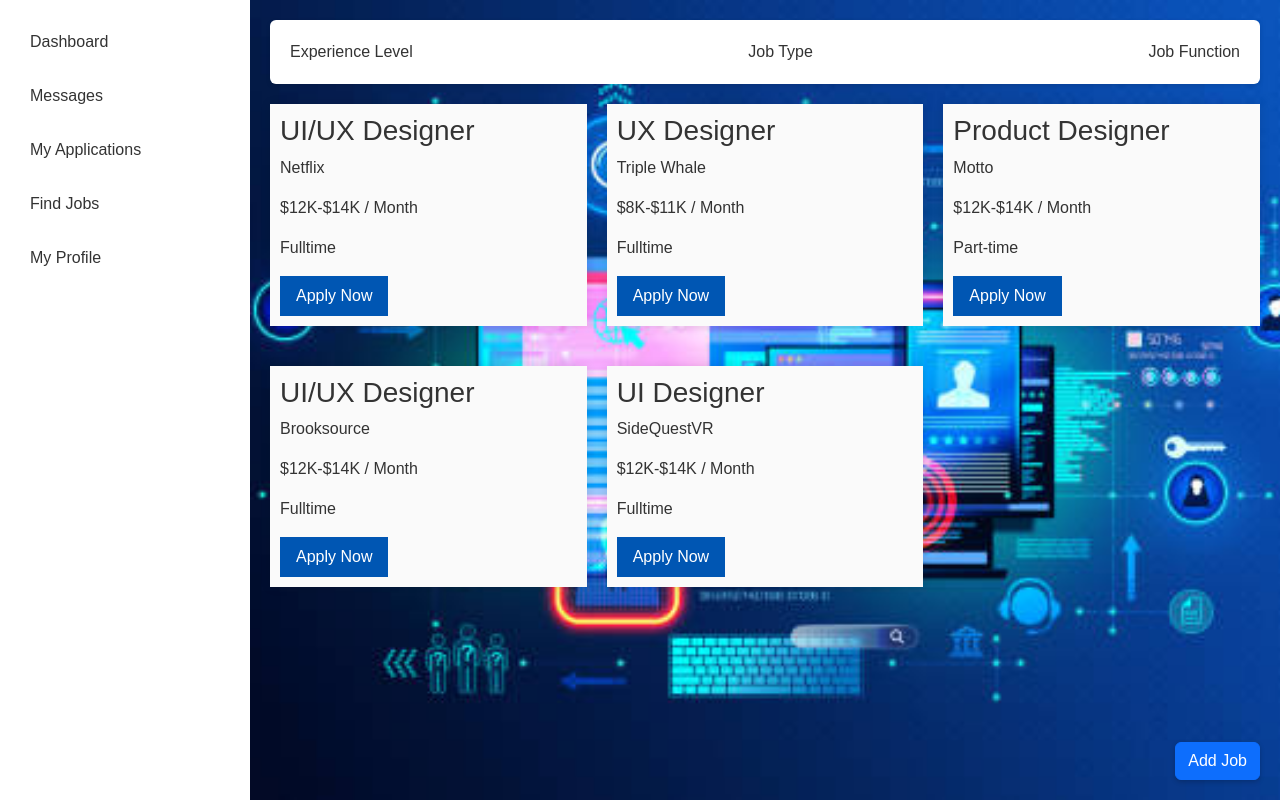
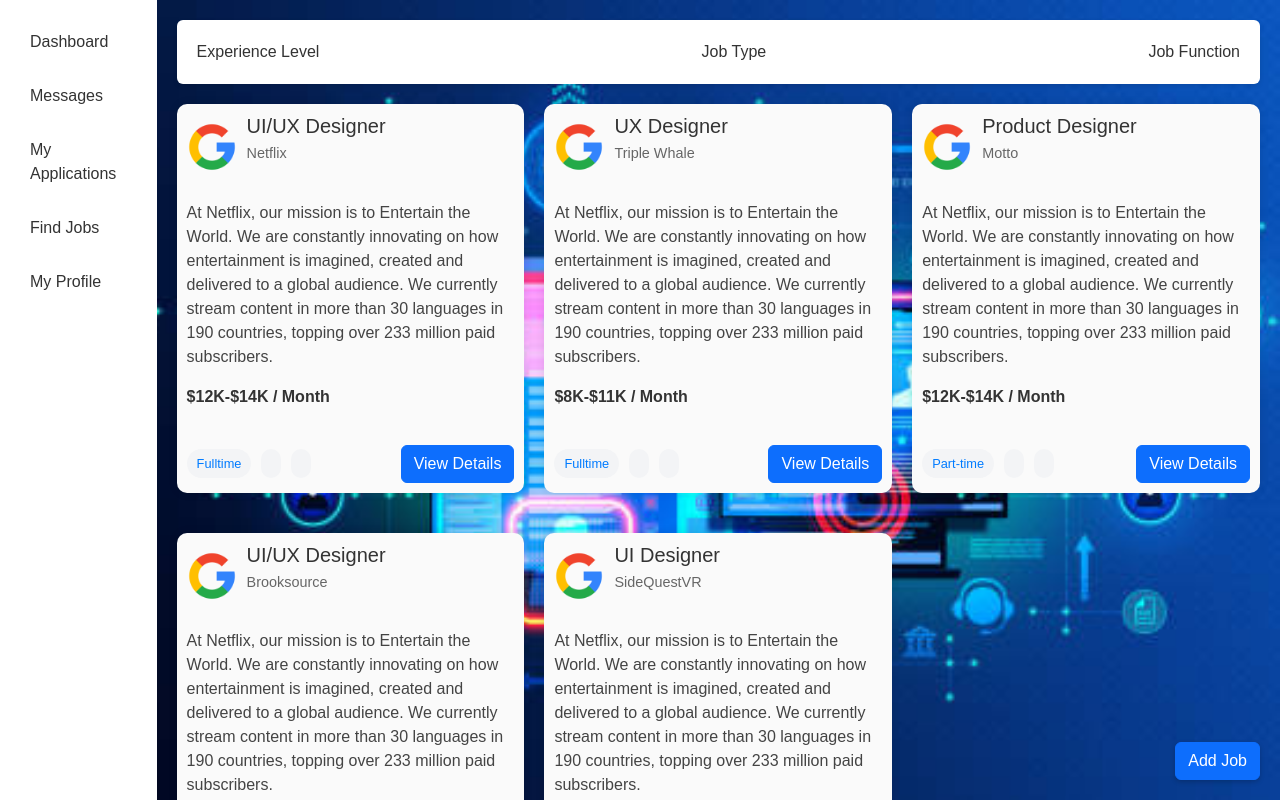
Before and after one commit to SWEN-732-Team-5/Appli-Tracker, a React (Create React App) app in the folder applitrackerproject/: page / in a window 1280 px wide. Built offline with nearby package versions, Linux system fonts and the light colour scheme.

Commit message:
job card features modified

```diff
--- a/applitrackerproject/src/App.js
+++ b/applitrackerproject/src/App.js
@@ -5,11 +5,11 @@
 function App() {
   const jobs = [
     // This is placeholder data; you would replace this with actual data fetched from an API.
-    { id: 1, title: 'UI/UX Designer', company: 'Netflix', salary: '$12K-$14K / Month', type: 'Fulltime' },
-    { id: 2, title: 'UX Designer', company: 'Triple Whale', salary: '$8K-$11K / Month', type: 'Fulltime' },
-    { id: 3, title: 'Product Designer', company: 'Motto', salary: '$12K-$14K / Month', type: 'Part-time' },
-    { id: 4, title: 'UI/UX Designer', company: 'Brooksource', salary: '$12K-$14K / Month', type: 'Fulltime' },
-    { id: 5, title: 'UI Designer', company: 'SideQuestVR', salary: '$12K-$14K / Month', type: 'Fulltime' },
+    { id: 1, title: 'UI/UX Designer', company: 'Netflix', salary: '$12K-$14K / Month', type: 'Fulltime', description:'At Netflix, our mission is to Entertain the World. We are constantly innovating on how entertainment is imagined, created and delivered to a global audience. We currently stream content in more than 30 languages in 190 countries, topping over 233 million paid subscribers. '},
+    { id: 2, title: 'UX Designer', company: 'Triple Whale', salary: '$8K-$11K / Month', type: 'Fulltime', description:'At Netflix, our mission is to Entertain the World. We are constantly innovating on how entertainment is imagined, created and delivered to a global audience. We currently stream content in more than 30 languages in 190 countries, topping over 233 million paid subscribers. '},
+    { id: 3, title: 'Product Designer', company: 'Motto', salary: '$12K-$14K / Month', type: 'Part-time', description:'At Netflix, our mission is to Entertain the World. We are constantly innovating on how entertainment is imagined, created and delivered to a global audience. We currently stream content in more than 30 languages in 190 countries, topping over 233 million paid subscribers. '},
+    { id: 4, title: 'UI/UX Designer', company: 'Brooksource', salary: '$12K-$14K / Month', type: 'Fulltime', description:'At Netflix, our mission is to Entertain the World. We are constantly innovating on how entertainment is imagined, created and delivered to a global audience. We currently stream content in more than 30 languages in 190 countries, topping over 233 million paid subscribers. '},
+    { id: 5, title: 'UI Designer', company: 'SideQuestVR', salary: '$12K-$14K / Month', type: 'Fulltime' , description:'At Netflix, our mission is to Entertain the World. We are constantly innovating on how entertainment is imagined, created and delivered to a global audience. We currently stream content in more than 30 languages in 190 countries, topping over 233 million paid subscribers. '},
     // ... more job listings
   ];
 
--- a/applitrackerproject/src/components/JobCard.css
+++ b/applitrackerproject/src/components/JobCard.css
@@ -1,4 +1,128 @@
 .job-card {
+  border-radius: 10px;
+  box-shadow: 0 2px 4px rgba(0, 0, 0, 0.1);
+  padding: 20px;
+  background-color: #fff;
+  display: flex;
+  flex-direction: column;
+  gap: 10px;
+  position: relative;
+}
+
+.job-card-header {
+  display: flex;
+  align-items: center;
+  justify-content: space-between;
+}
+
+.company-logo {
+  height: 50px; /* Adjust size as needed */
+  width: 50px; /* Adjust size as needed */
+  border-radius: 50%; /* Make logo round */
+}
+
+.job-info {
+flex-grow: 1;
+margin-left: 10px;
+}
+
+.job-title {
+font-size: 1.25em;
+color: #333;
+margin-bottom: 5px;
+}
+
+.company-name {
+font-size: 0.9em;
+color: #666;
+}
+
+.details-button {
+border: none;
+background-color: #f3f4f6;
+color: #007bff;
+padding: 5px 15px;
+border-radius: 20px;
+cursor: pointer;
+font-size: 0.9em;
+}
+
+.job-description {
+margin-top: 10px;
+color: #444;
+line-height: 1.5;
+}
+
+.job-footer {
+display: flex;
+align-items: center;
+justify-content: space-between;
+margin-top: 10px;
+}
+
+.job-tags {
+display: flex;
+gap: 10px;
+}
+
+.job-type,
+.job-category,
+.job-location {
+background-color: #f3f4f6;
+color: #007bff;
+border-radius: 15px;
+padding: 5px 10px;
+font-size: 0.8em;
+}
+
+.salary-apply {
+display: flex;
+align-items: center;
+}
+
+.job-salary {
+color: #333;
+font-weight: bold;
+margin-right: 10px;
+}
+
+.apply-button {
+background-color: #007bff;
+color: #fff;
+border: none;
+padding: 10px 20px;
+border-radius: 20px;
+cursor: pointer;
+}
+
+/* Add responsiveness if necessary */
+@media (max-width: 768px) {
+  .job-card {
+  flex-direction: column;
+  }
+
+  .job-card-header, .job-footer {
+  flex-direction: column;
+  align-items: flex-start;
+  }
+
+  .details-button,
+  .apply-button {
+  align-self: center;
+  }
+}
+
+
+
+
+
+
+
+
+
+
+
+/* .job-card {
     background-color: #d12525;
     padding: 20px;
     margin-right: 20px;
--- a/applitrackerproject/src/components/JobCard.js
+++ b/applitrackerproject/src/components/JobCard.js
@@ -1,7 +1,8 @@
 import React, { useState } from 'react';
 import { Modal, Button } from 'react-bootstrap';
-import './JobCard.css';
-import ViewJobDescription from './ViewJobDescription';  // Assuming JobDetails is in the same directory
+import './JobCard.css'; // Make sure to update your CSS file accordingly
+import ViewJobDescription from './ViewJobDescription';
+import logo from './img/google.png';  // Path to the logo image file
 
 const JobCard = ({ job }) => {
   const [showModal, setShowModal] = useState(false);
@@ -11,23 +12,39 @@
 
   return (
     <div className="job-card">
-      <h3>{job.title}</h3>
-      <p>{job.company}</p>
-      <p>{job.salary}</p>
-      <p>{job.type}</p>
-      <button onClick={handleShowModal}>Apply Now</button>
+      <div className="job-card-header">
+        {/* <img src={job.logo} className="company-logo" /> */}
+        <img src={logo} alt="Logo" className="company-logo" />
+        <div className="job-info">
+          <h3 className="job-title">{job.title}</h3>
+          <p className="company-name">{job.company}</p>
+        </div>
+      </div>
+      <div className="job-description">
+        <p>{job.description}</p>
+        <p className="job-salary">{job.salary}</p>
+
+      </div>
+      <div className="job-footer">
+        <div className="job-tags">
+          <span className="job-type">{job.type}</span>
+          <span className="job-category">{job.category}</span>
+          <span className="job-location">{job.location}</span>
+        </div>
+        <div className="salary-apply">
+          <Button className="details-button" onClick={handleShowModal}>View Details</Button>
+        </div>
+      </div>
 
       <Modal show={showModal} onHide={handleCloseModal} centered>
         <Modal.Header closeButton>
-          <Modal.Title>Job Application</Modal.Title>
+          <Modal.Title>Job Details</Modal.Title>
         </Modal.Header>
         <Modal.Body>
-          <ViewJobDescription job={job} />  {/* Pass the job as a prop if you need to use it */}
+          <ViewJobDescription job={job} />
         </Modal.Body>
         <Modal.Footer>
-          <Button variant="secondary" onClick={handleCloseModal}>
-            Close
-          </Button>
+          <Button variant="secondary" onClick={handleCloseModal}>Close</Button>
         </Modal.Footer>
       </Modal>
     </div>
@@ -38,98 +55,55 @@
 
 
 
-//old code
+
+
+
+
+
+
+
+
+
 // import React, { useState } from 'react';
+// import { Modal, Button } from 'react-bootstrap';
 // import './JobCard.css';
+// import ViewJobDescription from './ViewJobDescription';  // Assuming JobDetails is in the same directory
+// import logo from './img/google.png';  // Path to the logo image file
+
 
 // const JobCard = ({ job }) => {
-//   const [viewDetails, setViewDetails] = useState(false);
+//   const [showModal, setShowModal] = useState(false);
 
-//   const toggleViewDetails = () => {
-//     setViewDetails(!viewDetails);
-//   };
+//   const handleShowModal = () => setShowModal(true);
+//   const handleCloseModal = () => setShowModal(false);
 
 //   return (
 //     <div className="job-card">
-//       <h3>{job.title}</h3>
-//       <p>{job.company}</p>
+//       <div className="job-title-logo">
+//        <img src={logo} alt="Logo" style={{ height: '30px', marginRight: '10px' }} />
+//         {/* <img src={job.logo} alt="Logo" style={{ height: '30px', marginRight: '10px' }} /> */}
+//         <p>{job.company}</p>
+//         <h3>{job.title}</h3>
+//       </div>
 //       <p>{job.salary}</p>
 //       <p>{job.type}</p>
-//       <button onClick={toggleViewDetails}>Apply Now</button>
-//       {viewDetails && <JobDetails job={job} />}
+//       <button onClick={handleShowModal}>View Details</button>
+
+//       <Modal show={showModal} onHide={handleCloseModal} centered>
+//         <Modal.Header closeButton>
+//           <Modal.Title>Job Application</Modal.Title>
+//         </Modal.Header>
+//         <Modal.Body>
+//           <ViewJobDescription job={job} />  {/* Pass the job as a prop if you need to use it */}
+//         </Modal.Body>
+//         <Modal.Footer>
+//           <Button variant="secondary" onClick={handleCloseModal}>
+//             Close
+//           </Button>
+//         </Modal.Footer>
+//       </Modal>
 //     </div>
 //   );
 // };
 
-// function JobDetails({ job }) {
-//   const [isEditing, setIsEditing] = useState(false);
-//   const [currentJob, setCurrentJob] = useState(job);
-
-//   const handleChange = (event) => {
-//     const { name, value } = event.target;
-//     setCurrentJob(prevJob => ({
-//         ...prevJob,
-//         [name]: value
-//     }));
-//   };
-
-//   const toggleEdit = () => {
-//     setIsEditing(!isEditing);
-//   };
-
-//   const saveChanges = () => {
-//     setIsEditing(false);
-//     // Optionally update the job state in a global context or via props if needed
-//   };
-
-//   const cancelEdit = () => {
-//     setIsEditing(false);
-//     setCurrentJob(job); // Revert changes if cancelled
-//   };
-
-//   if (!isEditing) {
-//     return (
-//       <div>
-//         <p><strong>Company:</strong> {currentJob.company}</p>
-//         <p><strong>Title:</strong> {currentJob.title}</p>
-//         <p><strong>Job Description:</strong> {currentJob.jobDescription}</p>
-//         <p><strong>Location:</strong> {currentJob.location}</p>
-//         <button onClick={toggleEdit}>Edit</button>
-//       </div>
-//     );
-//   } else {
-//     return (
-//       <div>
-//         <label>
-//           Company
-//           <input type="text" name="company" value={currentJob.company} onChange={handleChange} />
-//         </label>
-//         {/* Add other inputs similar to the company input above */}
-//         <button onClick={saveChanges}>Save</button>
-//         <button onClick={cancelEdit}>Cancel</button>
-//       </div>
-//     );
-//   }
-// }
-
 // export default JobCard;
-
-
-
-// //code
-// // import React from 'react';
-// // import './JobCard.css';
-
-// // const JobCard = ({ job }) => {
-// //   return (
-// //     <div className="job-card">
-// //       <h3>{job.title}</h3>
-// //       <p>{job.company}</p>
-// //       <p>{job.salary}</p>
-// //       <p>{job.type}</p>
-// //       <button>Apply Now</button>
-// //     </div>
-// //   );
-// // };
-
-// // export default JobCard;
```
Also changed, not shown: applitrackerproject/src/components/img/dashboard.png (deleted), applitrackerproject/src/components/img/google.png (added).
